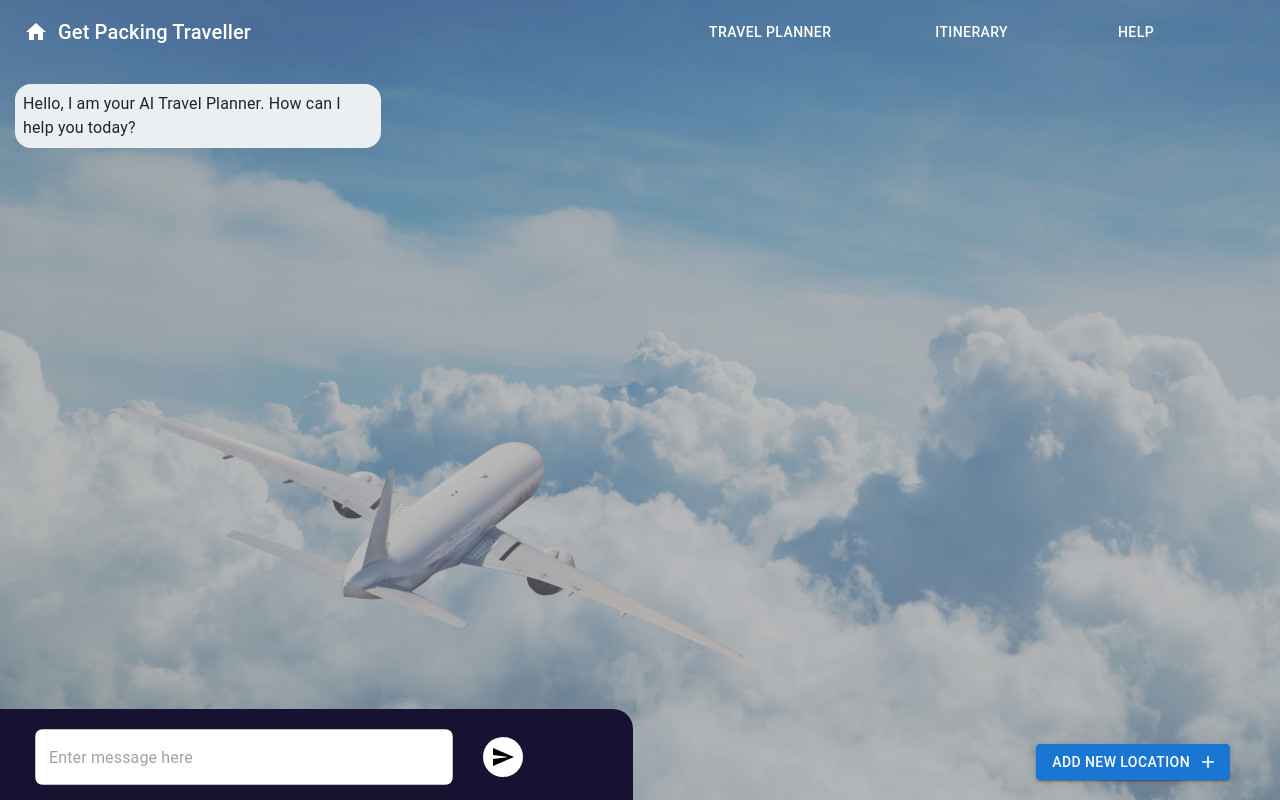
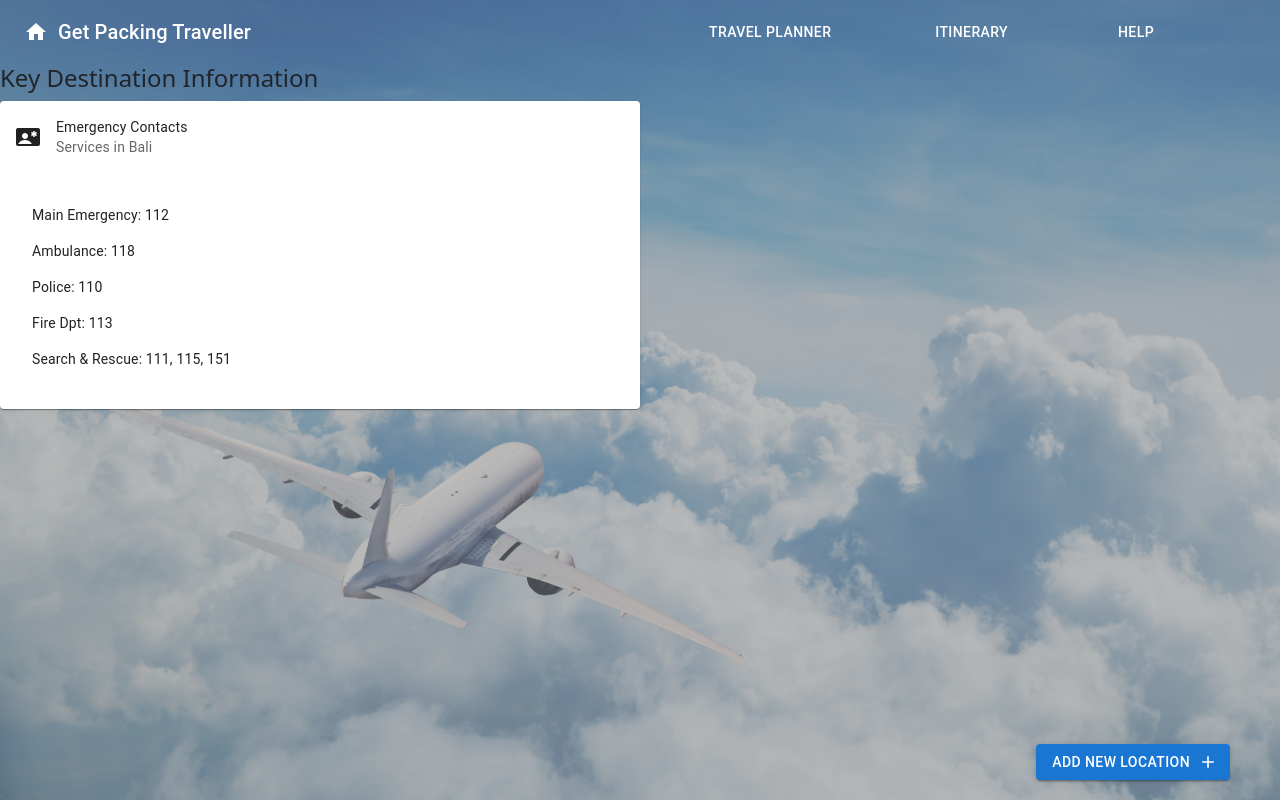
Before and after one commit to Monash-FIT3170/AI_Travel_Plan, a React (Create React App) app in the folder client/: page /itinerary in a window 1280 px wide. Built offline with nearby package versions, Linux system fonts and the light colour scheme.

Commit message:
feat: Emergency Contact card added to Itinerary page

```diff
--- /dev/null
+++ b/client/src/components/itinerary/EmergCardView.jsx
@@ -0,0 +1,49 @@
+import React, { useState, useEffect } from "react";
+import Box from '@mui/material/Box';
+import Card from '@mui/material/Card';
+import CardActions from '@mui/material/CardActions';
+import CardContent from '@mui/material/CardContent';
+import Button from '@mui/material/Button';
+import Typography from '@mui/material/Typography';
+import CardHeader from "@mui/material/CardHeader";
+import ContactEmergencyIcon from '@mui/icons-material/ContactEmergency';
+import { List, ListItem } from '@mui/material';
+
+
+  export default function EmergCardView(emerg, itinerary) {
+    // const [country, setCountry] = useState(itinerary.country);
+
+    return (
+      <Card sx={{ minWidth: 275 }}>
+
+        <CardHeader
+          avatar={<ContactEmergencyIcon />}
+          title={"Emergency Contacts"}
+        //   subheader={
+        //     "DURATION: " +
+        //     ((new Date(event.endTime) - new Date(event.startTime)) / (1000 * 60 * 60)) +
+        //     " HRS"}
+
+        // TODO: Make this subheader name Dynamic
+        subheader={"Services in Bali"}
+        // subheader={"Services in " + country.name}
+
+        />
+
+        <CardContent>
+
+          <Typography variant="body2">
+            {/* TODO: Make this dynamic */}
+            {/* country.description */}
+            <List>
+            <ListItem>Main Emergency: 112</ListItem>
+            <ListItem>Ambulance: 118</ListItem>
+            <ListItem>Police: 110</ListItem>
+            <ListItem>Fire Dpt: 113</ListItem>
+            <ListItem>Search & Rescue: 111, 115, 151</ListItem>
+            </List>
+          </Typography>
+        </CardContent>
+      </Card>
+    );
+  }
--- a/client/src/pages/itineraryRight.jsx
+++ b/client/src/pages/itineraryRight.jsx
@@ -20,6 +20,7 @@ import DialogTitle from "@mui/material/DialogTitle";
 import { AdapterDayjs } from "@mui/x-date-pickers/AdapterDayjs";
 import { LocalizationProvider } from "@mui/x-date-pickers/LocalizationProvider";
 import { DateTimePicker } from "@mui/x-date-pickers/DateTimePicker";
+import EmergCardView from "../components/itinerary/EmergCardView";
 
 dayjs.extend(localizedFormat);
 dayjs.extend(utc);
@@ -152,13 +153,16 @@ export function ItineraryRight() {
       <Background>
         <Grid container>
           <Grid item xs={6}>
-            <ChatBox
+            {/* <ChatBox
               travelItinerary={itinerary}
               setItinerary={setItinerary}
               updateTravelItineraryInLocalStorage={
                 updateTravelItineraryLocalStorage
               }
-            ></ChatBox>
+            ></ChatBox> */}
+            {/* TODO: Add check so that card view will only show up when itinerary has been generated */}
+            <h4 >Key Destination Information</h4>
+            <EmergCardView></EmergCardView>
           </Grid>
           <Grid item xs={6} style={{ height: "100vh", overflowY: "auto" }}>
             <ItineraryTimeLine
```
